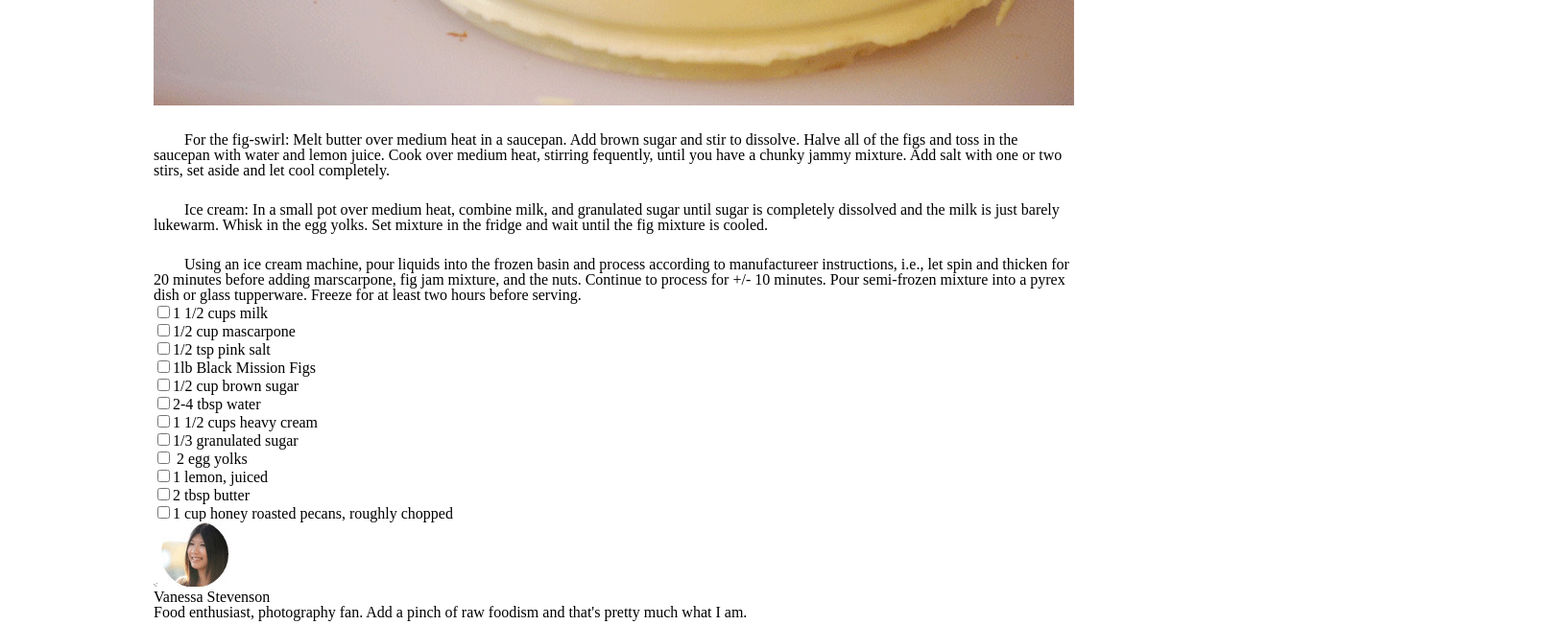
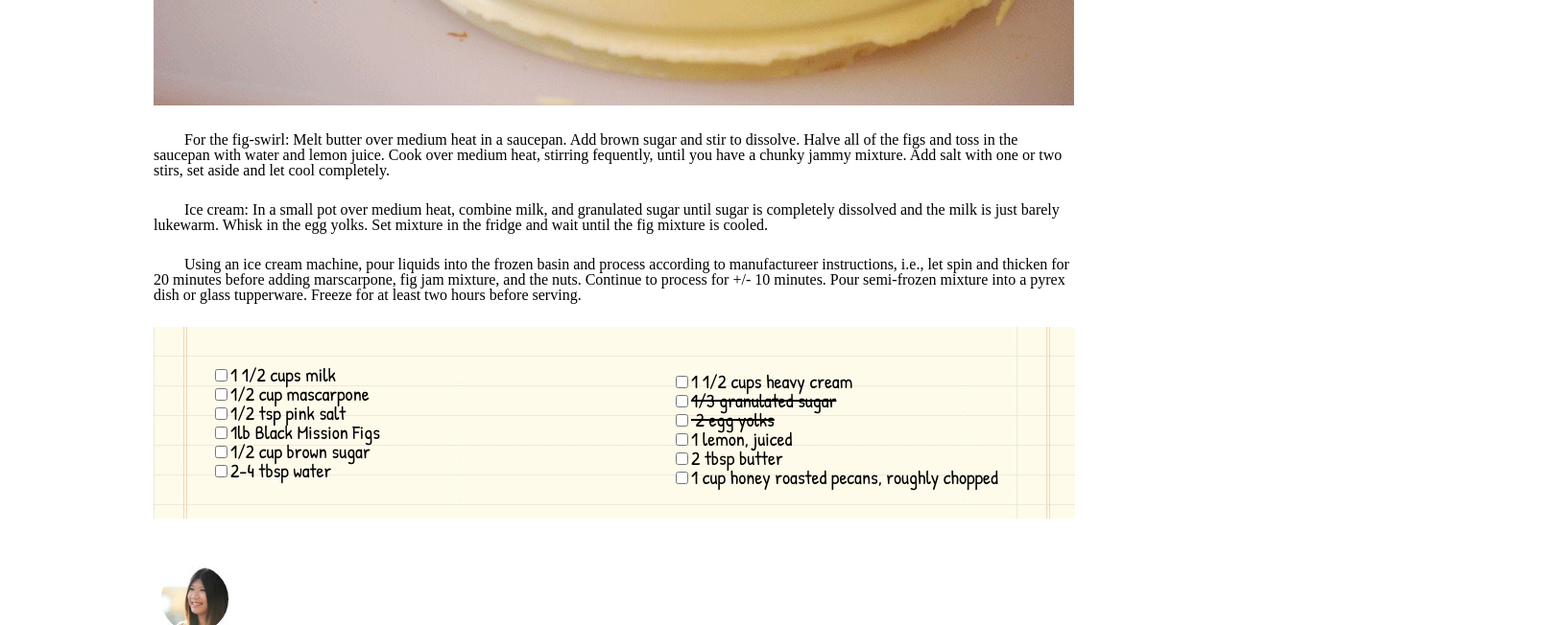
Before and after one commit to AmyE29/Chocolate-Pizza, a plain HTML site: page index.html in a window 1280 px wide. Shown: the part 727-1379 px from the top of the page at 96% size, 1620 px wide, since content can reach past the window. Drawn offline with Linux system fonts and the light colour scheme.

Commit message:
Styling the webpage

```diff
--- a/index.html
+++ b/index.html
@@ -5,6 +5,7 @@
         <link type="text/css" rel="stylesheet" href= "reset.css">
         <link type="text/css" rel="stylesheet" href="style.css">
         <link href="https://fonts.googleapis.com/css?family=Yellowtail&display=swap" rel="stylesheet">
+        <link href="https://fonts.googleapis.com/css?family=Patrick+Hand&display=swap" rel="stylesheet">
     <title>Lab-02</title>
     </head>
     <body>
@@ -29,7 +30,7 @@
             <img id = "header-boarder" src="images/hr-img.png" >
         </header>
         <main>
-            <h1>Chocolate Pizza</hi>
+            <h1 id="title">Chocolate Pizza</hi>
                 <p> Posted on 15 Dec 2013/Desserts</p>
             <div id= "printicons">
                 <img src = "images/print-icon.png">
@@ -46,7 +47,7 @@
             </p>
             </div>
             <div id= "ingredients">
-                <ul>
+                <ul id="left">
                     <li><input type = "checkbox">1 1/2 cups milk</li>
                     <li><input type = "checkbox">1/2 cup mascarpone</li>
                     <li><input type = "checkbox">1/2 tsp pink salt</li>
@@ -54,22 +55,23 @@
                     <li><input type = "checkbox">1/2 cup brown sugar</li>
                     <li><input type = "checkbox">2-4 tbsp water</li>
                 </ul>
-                <ul>
+                <ul id="right">
                     <li><input type = "checkbox">1 1/2 cups heavy cream</li>
-                    <li><input type = "checkbox" class= "strike-through" >1/3 granulated sugar</li>
-                    <li><input type = "checkbox" class= "strike-through" > 2 egg yolks</li>
+                    <li class= "strike-through" ><input type = "checkbox" >1/3 granulated sugar</li>
+                    <li class= "strike-through"><input type = "checkbox" > 2 egg yolks</li>
                     <li><input type = "checkbox">1 lemon, juiced</li>
                     <li><input type = "checkbox">2 tbsp butter</li>
                     <li><input type = "checkbox">1 cup honey roasted pecans, roughly chopped</li>
                 </ul>
             </div>
-            <img src = "images/hr-img.png">
-            <img src = "images/van-pic.png">
-            <p>Vanessa Stevenson</p>
-            <p>Food enthusiast, photography fan.  Add a pinch of raw foodism and that's pretty much what I am.</p>
-            <button></button>
+
         </main>
         <footer>
+            <img src="images/hr-img.png">
+            <img src="images/van-pic.png">
+            <p>Vanessa Stevenson</p>
+            <p>Food enthusiast, photography fan. Add a pinch of raw foodism and that's pretty much what I am.</p>
+            <button></button>
             <img src = "images/small-logo.png">
             <p>Delicious &copy; 2013. All rights resevered. Proudly published with Ghost.</p>
         </footer>
--- a/style.css
+++ b/style.css
@@ -1,5 +1,5 @@
 html{
-    width: 960px;
+    max-width: 960px;
     margin: 0 auto;
 }
 body{
@@ -29,9 +29,27 @@ body{
 #header-boarder{
 
 }
+#ingredients {
+    background-image: url('images/list-bg.png');
+    margin-top: 25px;
+    margin-bottom: 50px;
+    height: 200px;
+    font-family: 'Patrick Hand', cursive;
+    font-size: 20px;
+}
+#left {
+    padding: 40px;
+    margin-left: 20px;
+}
+#right {
+   padding: 40px;
+   position: relative;
+   left: 500px;
+   bottom: 193px;
+}
 
 header{
-    margin-bottom: 50px;;
+    margin-bottom: 50px;
 }
 
 #printicons{
@@ -47,3 +65,6 @@ header{
     margin-top: 25px;
 
 }
+.strike-through {
+    text-decoration: line-through;
+}
```
